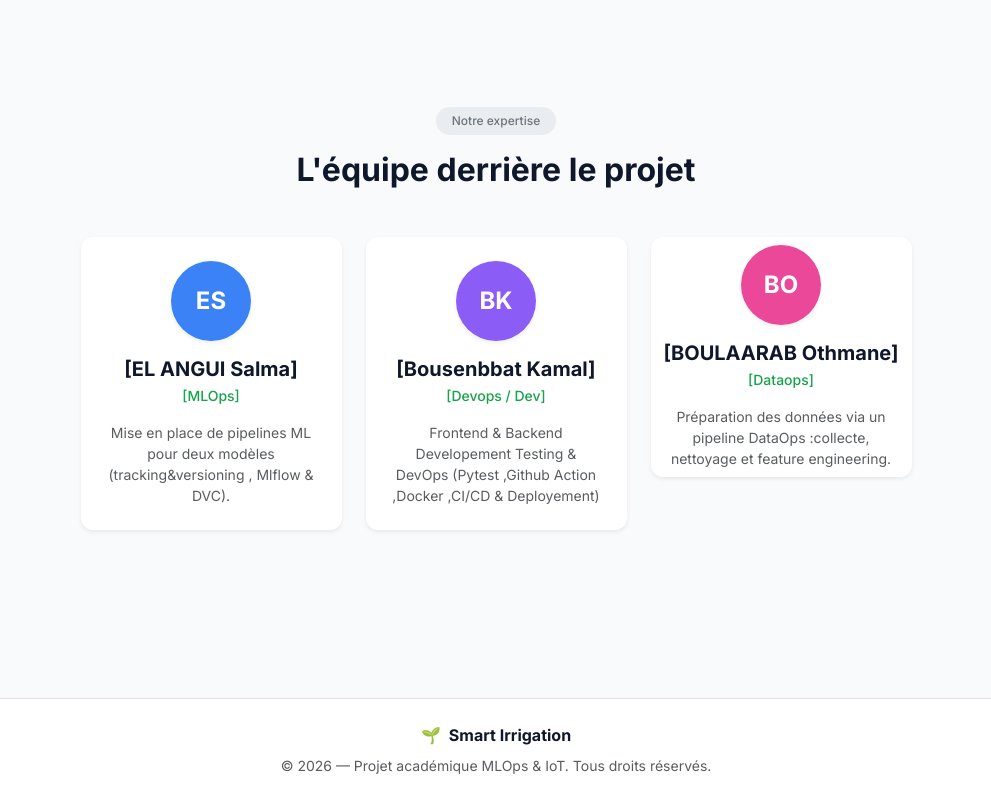
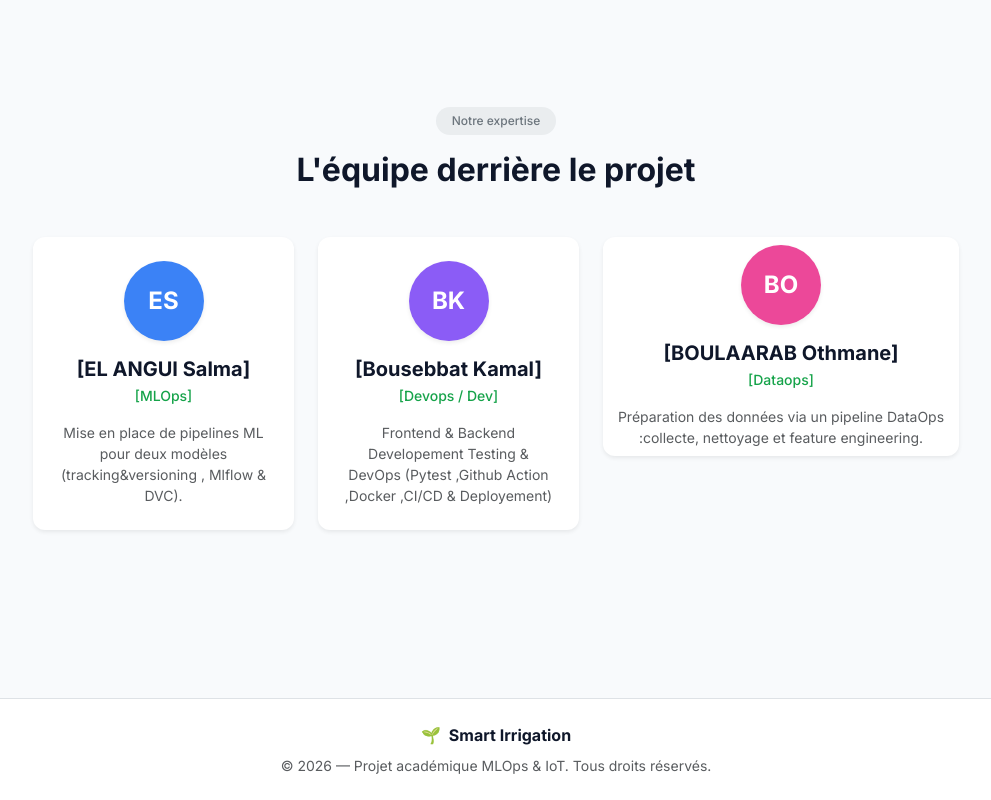
Before and after one commit to S6-IASD/Smart-Irrigation, a React (Vite) app in the folder front-end/: page / in a window 1280 px wide. Shown: the part 1268-2068 px from the top of the page, without its empty margins (144-1135 px from the left). Built offline with nearby package versions, Linux system fonts and the light colour scheme; no server answers.

Commit message:
Update Home.jsx

```diff
--- a/front-end/src/pages/Home.jsx
+++ b/front-end/src/pages/Home.jsx
@@ -124,14 +124,14 @@ const Home = () => {
                 <div className="mx-auto rounded-circle d-flex align-items-center justify-content-center text-white mb-3 shadow-sm" style={{ width: '80px', height: '80px', backgroundColor: '#8b5cf6', fontSize: '24px', fontWeight: 'bold' }}>
                   BK
                 </div>
-                <h5 className="fw-bold mb-1" style={{ color: 'var(--color-sidebar)' }}>[Bousenbbat Kamal]</h5>
+                <h5 className="fw-bold mb-1" style={{ color: 'var(--color-sidebar)' }}>[Bousebbat Kamal]</h5>
                 <div className="text-success small fw-medium mb-3">[Devops / Dev]</div>
                 <p className="text-muted small mb-0">Frontend & Backend Developement Testing & DevOps (Pytest ,Github Action ,Docker ,CI/CD & Deployement)</p>
               </Card>
             </Col>
 
             {/* Bob Smith Placeholder */}
-            <Col md={4} lg={3} className="mb-4">
+            <Col md={4} lg={4} className="mb-4">
               <Card className="border-0 shadow-sm text-center p-2 hover-card" style={{ borderRadius: '16px' }}>
                 <div className="mx-auto rounded-circle d-flex align-items-center justify-content-center text-white mb-3 shadow-sm" style={{ width: '80px', height: '80px', backgroundColor: '#ec4899', fontSize: '24px', fontWeight: 'bold' }}>
                   BO
```
